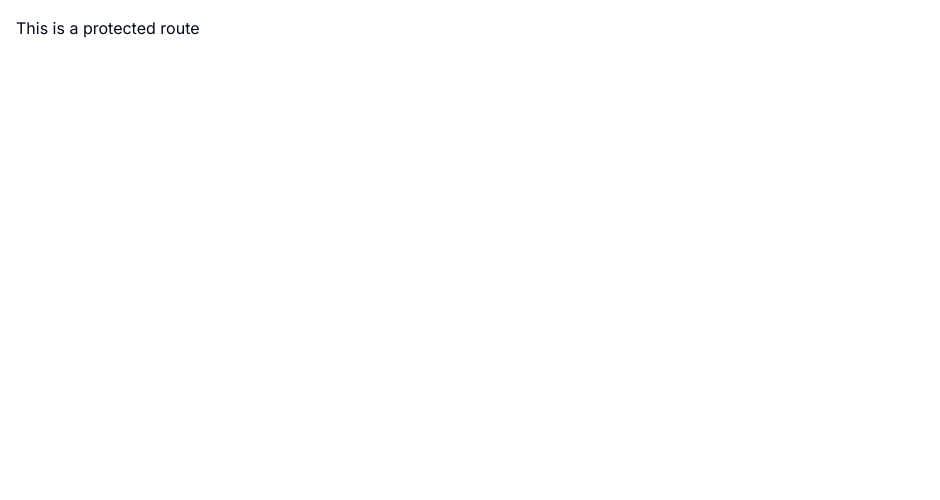
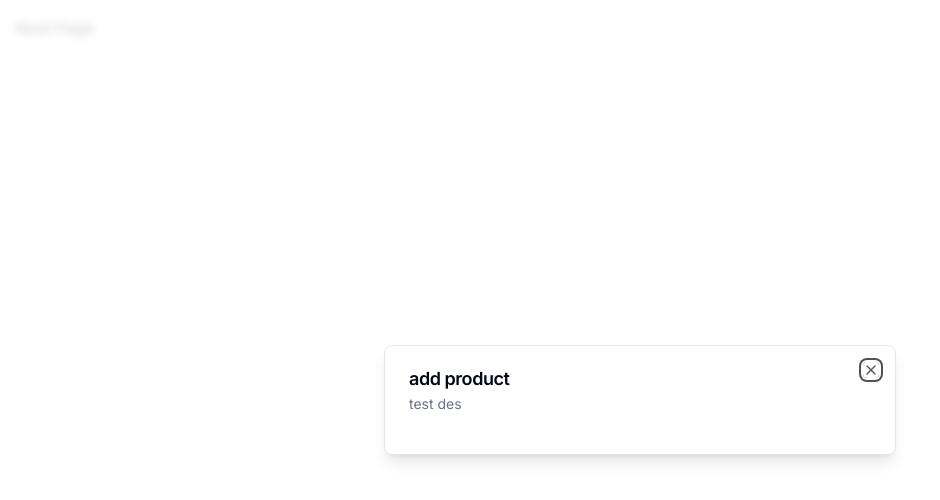
Before and after one commit to ChellappanRajan/nextjs-ecommerce, a Next.js app: page / in a window 1280 px wide. Shown: the top 500 px of the page, without its empty margins (0-940 px from the left). Built offline with nearby package versions, Linux system fonts and the light colour scheme.

Commit message:
Add Modal

```diff
--- a/app/(root)/page.tsx
+++ b/app/(root)/page.tsx
@@ -1,12 +1,27 @@
+"use client";
+
 import { Button } from "@/components/ui/button";
-import { UserButton } from "@clerk/nextjs";
+import { Modal } from "@/components/ui/modal";
+import { useStoreModal } from "@/hooks/use-store-modal";
+import { useEffect } from "react";
+
 
 export default function SetupPage() {
+
+  const isOpen = useStoreModal((store)=>store.isOpen);
+  const onOpen = useStoreModal((store)=>store.onOpen);
+
+  useEffect(()=>{
+    if(!isOpen){
+      onOpen();
+    }
+  },[isOpen,onOpen]);
+
   return (
     <>
     <div className="p-4">
-      This is a protected route
-    <UserButton afterSignOutUrl="/"></UserButton>
+      Root Page
+      {/* <UserButton afterSignOutUrl="/"></UserButton> */}
     </div>
     </>
   )
--- a/app/layout.tsx
+++ b/app/layout.tsx
@@ -2,6 +2,7 @@
 import type { Metadata } from 'next'
 import { Inter } from 'next/font/google'
 import { ClerkProvider } from '@clerk/nextjs'
+import { ModalProvider } from '@/providers/modal-provider'
 
 
 const inter = Inter({ subsets: ['latin'] })
@@ -19,7 +20,10 @@
   return (
     <ClerkProvider>
     <html lang="en">
-      <body className={inter.className}>{children}</body>
+      <body className={inter.className}>
+        <ModalProvider></ModalProvider>
+        {children}
+      </body>
     </html>
     </ClerkProvider>
   )
--- /dev/null
+++ b/components/modals/store-modal.tsx
@@ -0,0 +1,16 @@
+"use client";
+
+import { useStoreModal } from "@/hooks/use-store-modal";
+import { Modal } from "@/components/ui/modal";
+
+export const StoreModals =()=>{
+    const storeModal = useStoreModal();
+    return(
+        <Modal
+        title="add product"
+        description="test des"
+        isOpen={storeModal.isOpen}
+        onClose={storeModal.onClose}
+        ></Modal>
+    )
+}
--- /dev/null
+++ b/components/ui/modal.tsx
@@ -0,0 +1,40 @@
+"use client";
+
+import { Dialog, DialogContent, DialogDescription, DialogHeader, DialogTitle } from "./dialog";
+
+interface ModalProps {
+  title: string;
+  description: string;
+  isOpen: boolean;
+  onClose: () => void;
+  children?: React.ReactNode;
+}
+
+export const Modal: React.FC<ModalProps> = ({
+  title,
+  description,
+  isOpen,
+  onClose,
+  children,
+}) => {
+  const onChange = (open: boolean) => {
+    if (!open) {
+      onClose();
+    }
+  };
+  return <Dialog open={isOpen} onOpenChange={onChange}>
+    <DialogContent>
+        <DialogHeader>
+            <DialogTitle>
+                {title}
+            </DialogTitle>
+            <DialogDescription>
+            {description}
+            </DialogDescription>
+        </DialogHeader>
+        <div>
+            {children}
+        </div>
+    </DialogContent>
+  </Dialog>;
+};
--- /dev/null
+++ b/hooks/use-store-modal.ts
@@ -0,0 +1,13 @@
+import {create} from 'zustand';
+
+interface UseStoreModalStore{
+    isOpen:boolean;
+    onClose:()=>void;
+    onOpen:()=>void;
+}
+
+export const useStoreModal = create<UseStoreModalStore>((set)=>({
+    isOpen:false,
+    onClose:()=>set({isOpen:false}),
+    onOpen:()=>set({isOpen:true})
+}))
--- a/package.json
+++ b/package.json
@@ -28,6 +28,7 @@
     "tailwind-merge": "^1.14.0",
     "tailwindcss": "3.3.3",
     "tailwindcss-animate": "^1.0.7",
-    "typescript": "5.2.2"
+    "typescript": "5.2.2",
+    "zustand": "^4.4.1"
   }
 }
--- /dev/null
+++ b/providers/modal-provider.tsx
@@ -0,0 +1,25 @@
+"use client";
+
+import { useEffect, useState } from "react";
+
+import { StoreModals } from "@/components/modals/store-modal";
+
+export const ModalProvider = ()=>{
+
+    const[isMounded,setIsMounted] = useState(false);
+
+    useEffect(()=>{
+        setIsMounted(true);
+    },[])
+
+
+    if(!isMounded){
+        //To avoid hydration error we are using this
+        return null;
+    }
+
+    return(
+        <StoreModals/>
+    )
+
+}
```
Also changed, not shown: 1 other file (tests, documents, lock files or other folders).
